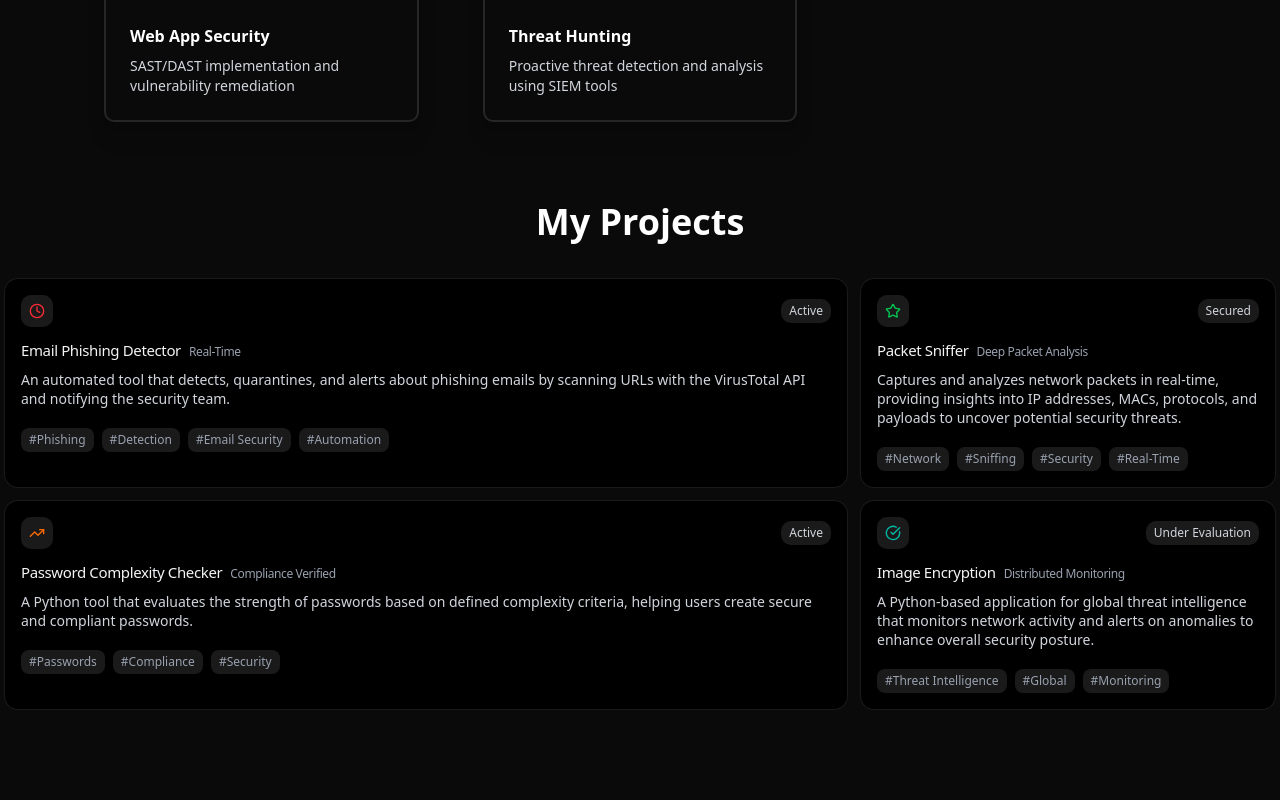
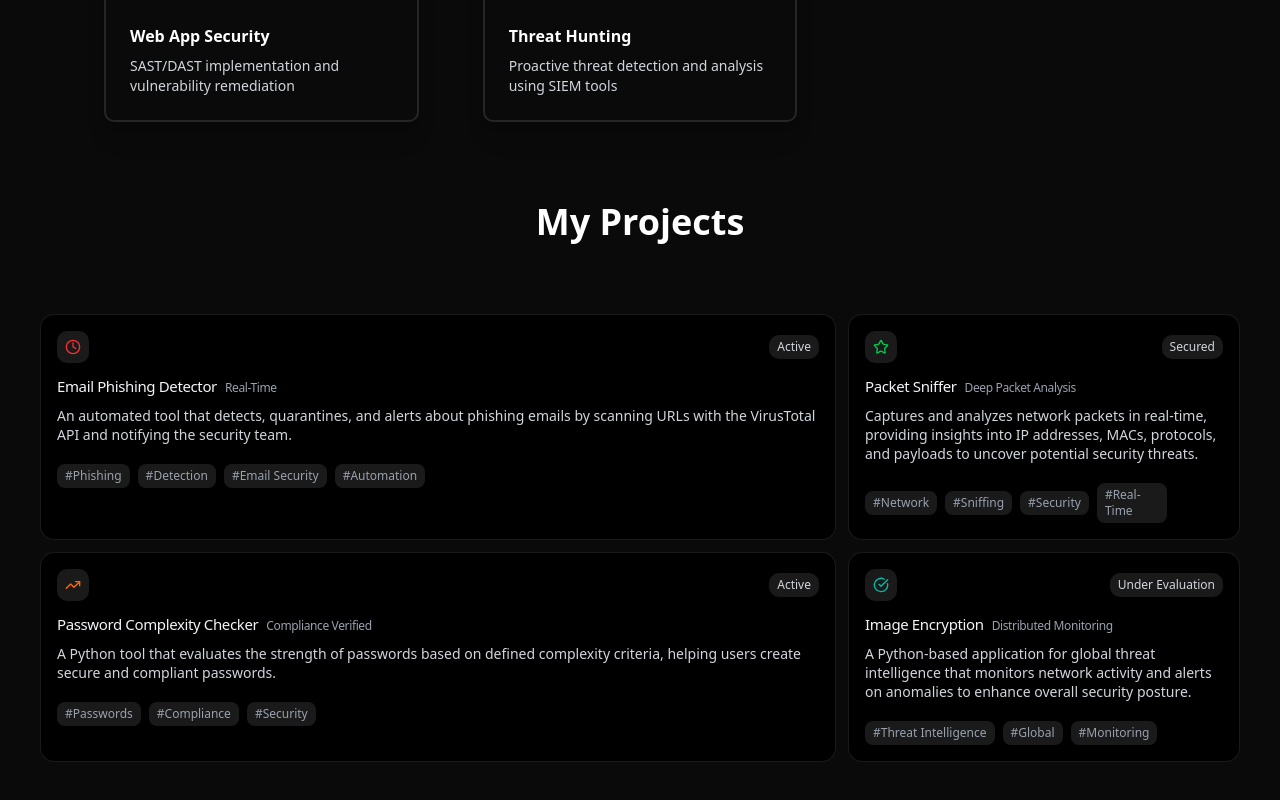
Before and after one commit to satyasootar/JagdishTripathy, a React (Vite) app: page / in a window 1280 px wide. Shown: the part 2994-3794 px from the top of the page. Built offline with nearby package versions, Linux system fonts and the light colour scheme.

Commit message:
Padding added on projects

```diff
--- a/src/components/ui/bento-grid.jsx
+++ b/src/components/ui/bento-grid.jsx
@@ -4,7 +4,7 @@
 
 function BentoGrid({ items = itemsSample }) {
     return (
-        <div className="grid grid-cols-1 md:grid-cols-3 gap-3 p-1 max-w-7xl mx-auto">
+        <div className="grid grid-cols-1 md:grid-cols-3 gap-3 p-10 max-w-7xl mx-auto">
             {items.map((item, index) => (
                 <motion.div
                     key={index}
```
